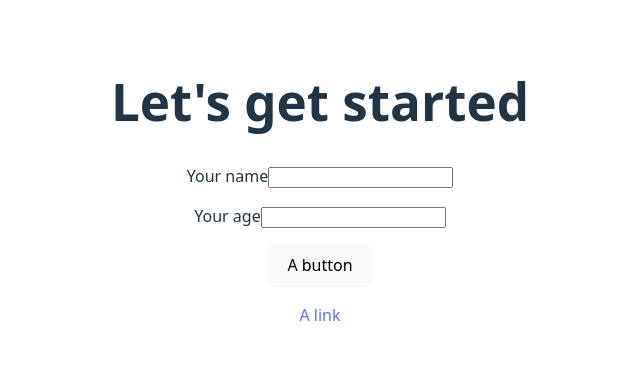
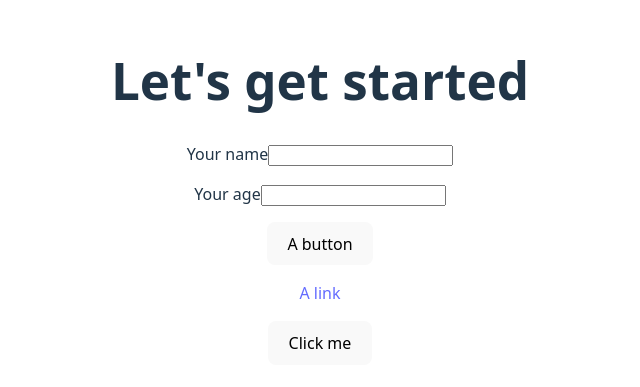
Before and after one commit to JaumeEsquerdo/TS-refresher, a React (Vite) app in the folder wrapper-component/: page / in a window 1280 px wide. Shown: the part 209-596 px from the top of the page, without its empty margins (320-960 px from the left). Built offline with nearby package versions, Linux system fonts and the light colour scheme.

Commit message:
escribir tipados genericos + ejemplo con listas

```diff
--- a/wrapper-component/src/App.tsx
+++ b/wrapper-component/src/App.tsx
@@ -1,5 +1,6 @@
 import Input from './components/Input'
 import Button from './components/Button'
+import Container from './components/Container'
 import './App.css'
 
 function App() {
@@ -16,6 +17,9 @@
       <p>
         <Button href='https://google.com'>A link</Button >
       </p >
+      <section>
+        <Container as={Button}>Click me</Container>
+      </section>
     </>
   )
 }
--- a/wrapper-component/src/components/Button.tsx
+++ b/wrapper-component/src/components/Button.tsx
@@ -47,7 +47,8 @@
 
 // luego
 
-// if (isAnchorProps(props)) {
+
+// if (isAnchorProps(props)) { // props se pasa a la función para analizarlo
 //   return <a {...props} />;
 // }
 // return <button {...props} />;
--- /dev/null
+++ b/wrapper-component/src/components/Container.tsx
@@ -0,0 +1,20 @@
+import type { ComponentPropsWithoutRef, ElementType, ReactNode } from "react";
+
+type ContainerProps<T extends ElementType> = { // T que aun no estña definido, tendrá que ser un ElementTytpe
+    as?: T;
+    children: ReactNode;
+} & ComponentPropsWithoutRef<T>
+// En ContainerProps<T>, T (que aquí será C) define qué tipo de elemento estás usando ('div', 'button', etc.).
+
+
+// cuando declaras arriba en el Container componente...  as = "button" ⇒ C = "button"
+const Container = <C extends ElementType>({ as, children, ...props }: ContainerProps<C>) => {
+
+    const Component = as || 'div';
+
+    return (
+        <Component  {...props}>{children}</Component >
+    );
+}
+
+export default Container;
```
Also changed, not shown: 1 other file (tests, documents, lock files or other folders).
